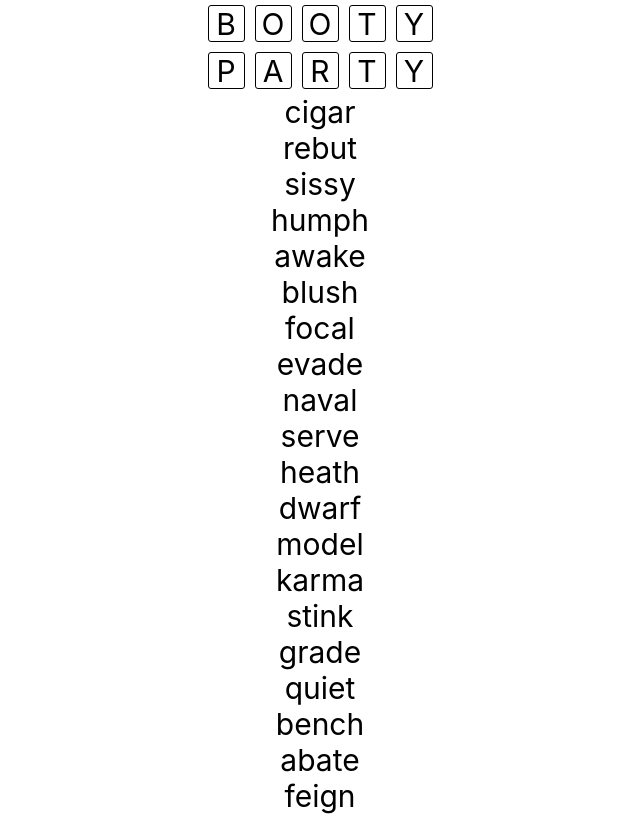
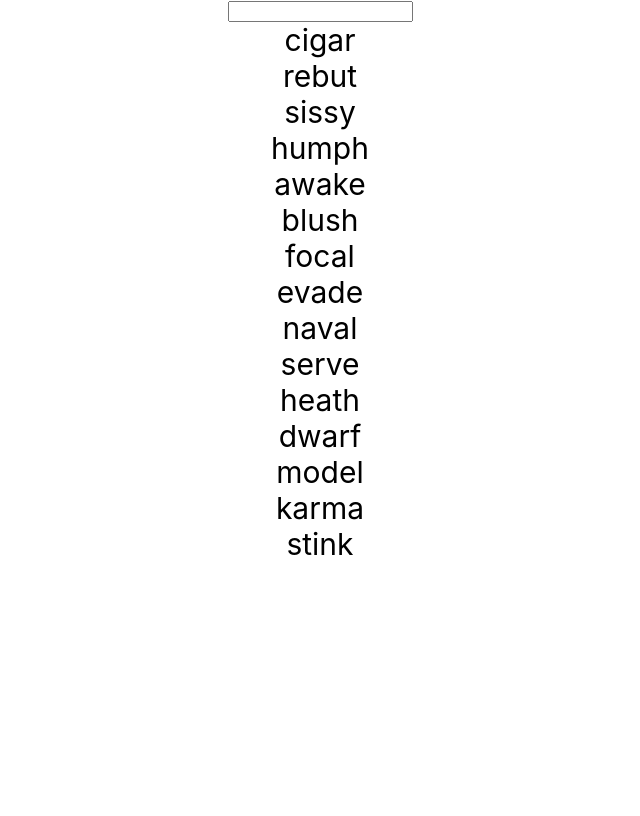
Before and after one commit to azolynsky/wordle-solver, a React (Create React App) app: page / in a window 1280 px wide. Shown: the top 816 px of the page, without its empty margins (320-960 px from the left). Built offline with nearby package versions, Linux system fonts and the light colour scheme.

Commit message:
custom word entry

```diff
--- a/src/App.tsx
+++ b/src/App.tsx
@@ -2,6 +2,7 @@ import './App.css';
 
 import { useEffect, useState } from 'react';
 
+import CustomEntry from './components/CustomEntry';
 import PossibleWords from './components/PossibleWords';
 import Words from './components/Words';
 import { calculatePossibleWords } from './services/brain';
@@ -36,7 +37,7 @@ export class Word{
 }
 
 function App() {
-  const [words, setWords] = useState<Word[]>([new Word('booty'), new Word('party')]);
+  const [words, setWords] = useState<Word[]>([]);
   const [possibleWords, setPossibleWords] = useState<string[]>([]);
 
   useEffect(() => {
@@ -47,6 +48,7 @@ function App() {
   return (
     <div className="App">
       <Words updateWords={(newWords: Word[]) => setWords(newWords)} words={words}/>
+      <CustomEntry addWord={(word: string) => setWords([...words, new Word(word)])}/>
       <PossibleWords onClick={(word: string) => setWords([...words, new Word(word)])} words={possibleWords} />
     </div>
   );
--- /dev/null
+++ b/src/components/CustomEntry.tsx
@@ -0,0 +1,23 @@
+import { useState } from "react";
+
+type CustomEntryProps = {
+  addWord: Function,
+}
+
+const CustomEntry = ({addWord}: CustomEntryProps) => {
+  const [word, setWord] = useState<string>('');
+
+  function handleSubmit(e: React.FormEvent<HTMLFormElement>){
+    addWord(word);
+    e.preventDefault();
+    setWord('');
+  }
+
+  return (
+    <form onSubmit={(e) => handleSubmit(e)}>
+      <input type='text' value={word} onChange={e => setWord(e.target.value)} />
+    </form>
+  );
+}
+
+export default CustomEntry
--- a/src/services/brain.ts
+++ b/src/services/brain.ts
@@ -62,5 +62,7 @@ export function calculatePossibleWords(words: Word[]){
     return true;
   });
 
+  returnList = _.take(returnList, 15);
+
   return returnList
 }
```
